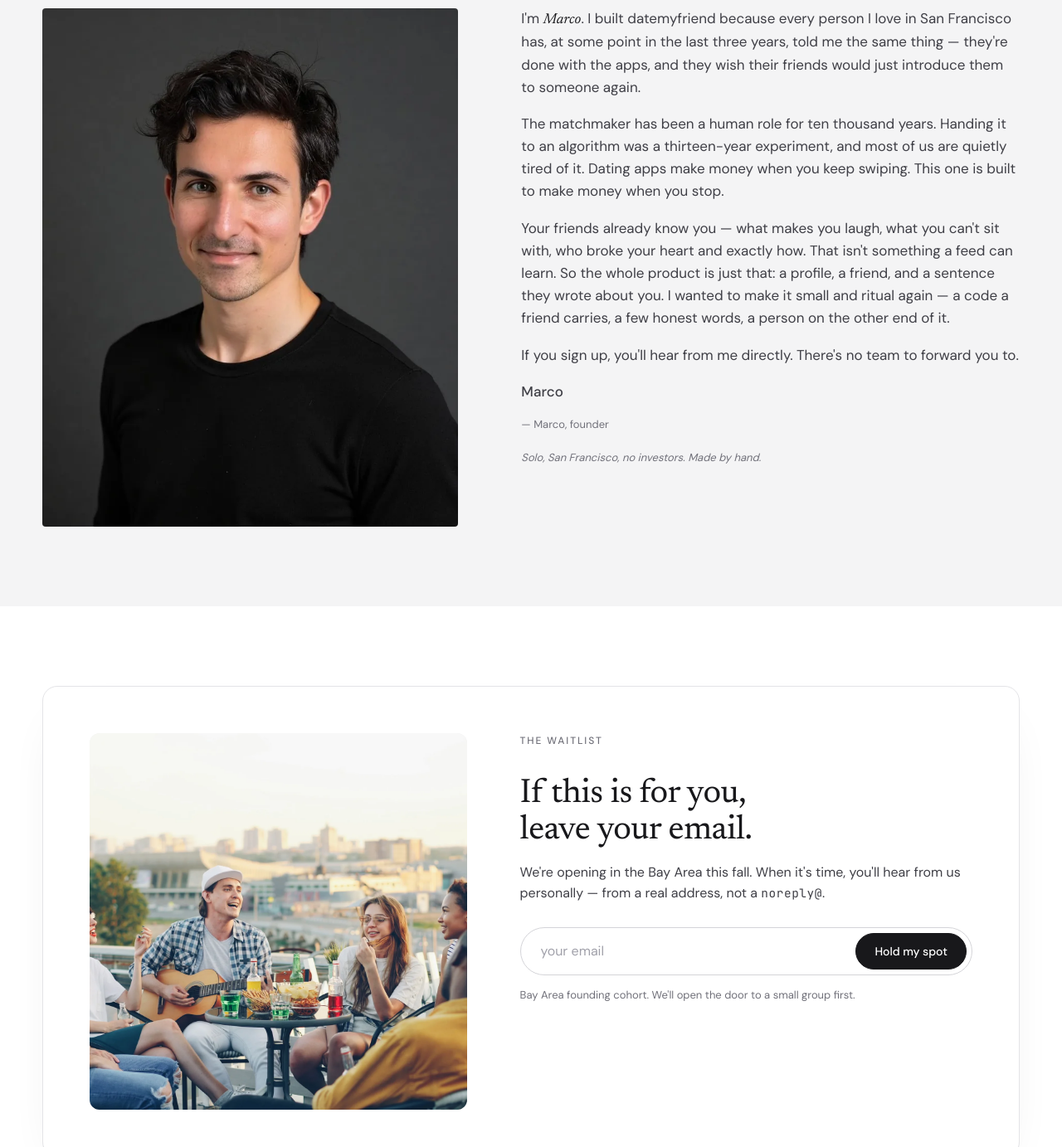
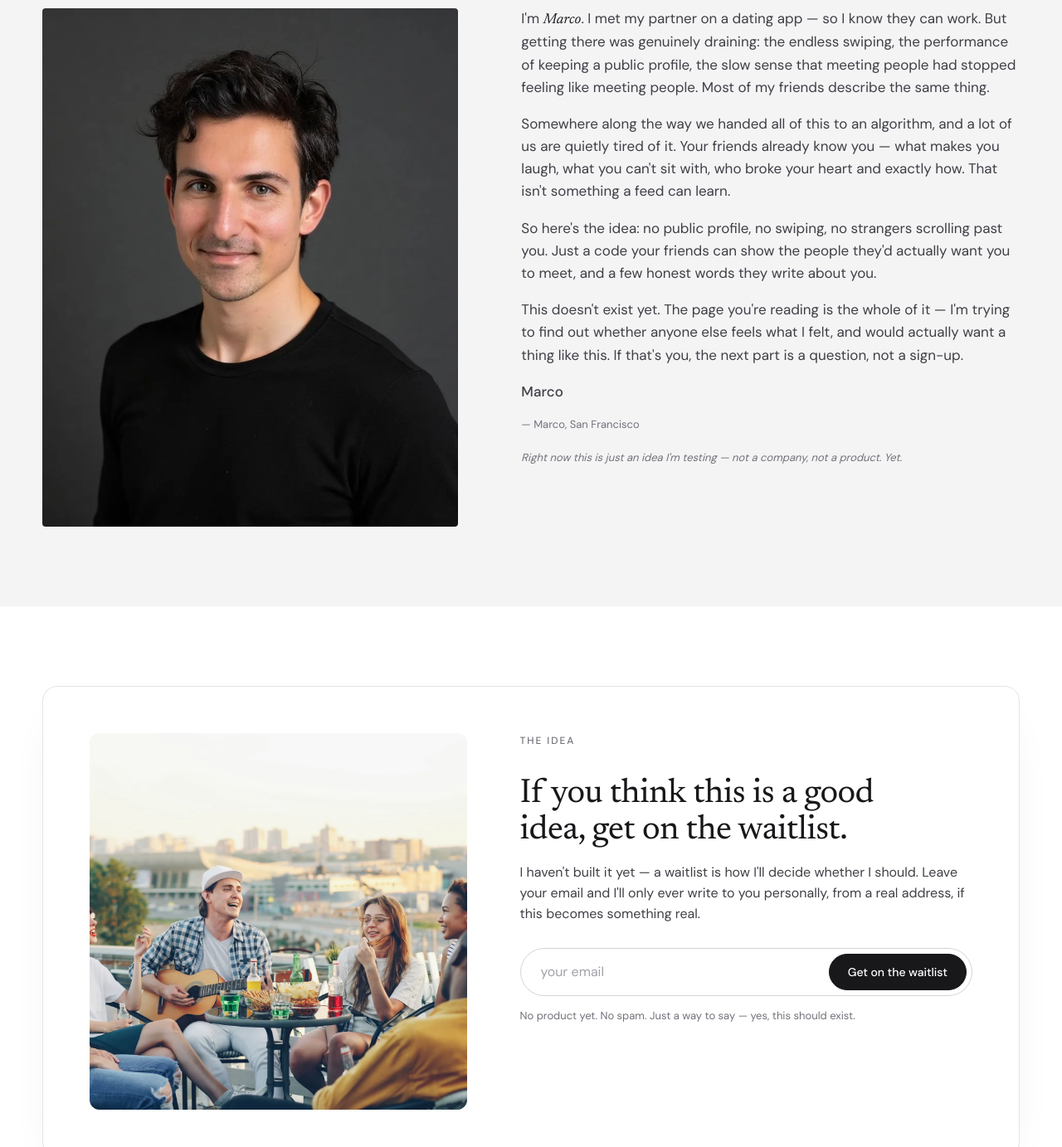
Before and after one commit to mlamina/datemyfriend, a plain HTML site: page index.html in a window 1280 px wide. Shown: the part 5560-6943 px from the top of the page at 83% size. Drawn offline with Linux system fonts and the light colour scheme.

Commit message:
Rewrite founder note + waitlist as honest idea-validation copy
Founder note: partnered (met partner on an app, the journey was rough),
not solo, and the product doesn't exist yet — this page validates the
idea. Drop the "ten thousand years" framing and the announced "I haven't
built this" preamble. Waitlist reframed from launch ("opening this fall")
to validation ("if you think this is a good idea, get on the waitlist").

Co-Authored-By: Claude Opus 4.7 (1M context) <noreply@anthropic.com>

```diff
--- a/index.html
+++ b/index.html
@@ -242,13 +242,13 @@
             <img src="images/marco.webp" alt="Marco, founder of datemyfriend." />
           </div>
           <div class="founder-body">
-            <p>I'm <em>Marco</em>. I built datemyfriend because every person I love in San Francisco has, at some point in the last three years, told me the same thing — they're done with the apps, and they wish their friends would just introduce them to someone again.</p>
-            <p>The matchmaker has been a human role for ten thousand years. Handing it to an algorithm was a thirteen-year experiment, and most of us are quietly tired of it. Dating apps make money when you keep swiping. This one is built to make money when you stop.</p>
-            <p>Your friends already know you — what makes you laugh, what you can't sit with, who broke your heart and exactly how. That isn't something a feed can learn. So the whole product is just that: a profile, a friend, and a sentence they wrote about you. I wanted to make it small and ritual again — a code a friend carries, a few honest words, a person on the other end of it.</p>
-            <p>If you sign up, you'll hear from me directly. There's no team to forward you to.</p>
+            <p>I'm <em>Marco</em>. I met my partner on a dating app — so I know they can work. But getting there was genuinely draining: the endless swiping, the performance of keeping a public profile, the slow sense that meeting people had stopped feeling like meeting people. Most of my friends describe the same thing.</p>
+            <p>Somewhere along the way we handed all of this to an algorithm, and a lot of us are quietly tired of it. Your friends already know you — what makes you laugh, what you can't sit with, who broke your heart and exactly how. That isn't something a feed can learn.</p>
+            <p>So here's the idea: no public profile, no swiping, no strangers scrolling past you. Just a code your friends can show the people they'd actually want you to meet, and a few honest words they write about you.</p>
+            <p>This doesn't exist yet. The page you're reading is the whole of it — I'm trying to find out whether anyone else feels what I felt, and would actually want a thing like this. If that's you, the next part is a question, not a sign-up.</p>
             <p class="sig">Marco</p>
-            <div class="caption" style="margin-top:4px">— Marco, founder</div>
-            <div class="caption" style="margin-top:22px;font-style:italic;color:var(--ink-3)">Solo, San Francisco, no investors. Made by hand.</div>
+            <div class="caption" style="margin-top:4px">— Marco, San Francisco</div>
+            <div class="caption" style="margin-top:22px;font-style:italic;color:var(--ink-3)">Right now this is just an idea I'm testing — not a company, not a product. Yet.</div>
           </div>
         </div>
       </div>
@@ -264,41 +264,42 @@
 
           <div class="ask-form-wrap">
             <div class="fade-in" data-stage="ask">
-              <div class="eyebrow-muted" style="margin-bottom:18px">The waitlist</div>
-              <h2 class="display-m" style="margin-bottom:16px;max-width:22ch">If this is for you, leave your email.</h2>
+              <div class="eyebrow-muted" style="margin-bottom:18px">The idea</div>
+              <h2 class="display-m" style="margin-bottom:16px;max-width:22ch">If you think this is a good idea, get on the waitlist.</h2>
               <p class="body" style="margin-bottom:28px;max-width:36rem">
-                We're opening in the Bay Area this fall. When it's time, you'll hear from us
-                personally — from a real address, not a <span class="mono" style="font-size:0.9em">noreply@</span>.
+                I haven't built it yet — a waitlist is how I'll decide whether I should. Leave your
+                email and I'll only ever write to you personally, from a real address, if this
+                becomes something real.
               </p>
               <form class="form-inline" data-form="ask">
                 <input class="input" type="email" required placeholder="your email" aria-label="email address" />
-                <button class="btn" type="submit">Hold my spot</button>
+                <button class="btn" type="submit">Get on the waitlist</button>
               </form>
-              <p class="caption" style="margin-top:16px">Bay Area founding cohort. We'll open the door to a small group first.</p>
+              <p class="caption" style="margin-top:16px">No product yet. No spam. Just a way to say — yes, this should exist.</p>
             </div>
 
             <div class="fade-in" data-stage="matchmaker" hidden>
               <div class="eyebrow-muted" style="margin-bottom:18px">One more thing</div>
-              <h2 class="display-m" style="margin-bottom:16px;max-width:22ch">You're on the list. Now — one more thing.</h2>
+              <h2 class="display-m" style="margin-bottom:16px;max-width:22ch">You're on the list. Now — one honest question.</h2>
               <p class="body" style="margin-bottom:24px;max-width:40rem;text-wrap:pretty">
-                Who's the friend you'd actually trust to do this for you? The one with the best
-                instinct for who you'd click with. Tell us, and when we open up, we'll set the two
-                of you up first — with a QR they can carry and the words they'll write about you.
+                If this ever becomes real, who's the friend you'd actually trust to do this for you?
+                The one with the best instinct for who you'd click with. Tell me — it helps me
+                understand whether the idea even holds.
               </p>
               <form style="display:grid;gap:12px;max-width:460px" data-form="matchmaker">
                 <input class="input" type="text" placeholder="friend's name" aria-label="friend's name" />
                 <input class="input" type="text" placeholder="their email or phone" aria-label="friend's contact" />
                 <div style="display:flex;gap:12px;align-items:center;margin-top:6px">
-                  <button class="btn" type="submit">Send them a note</button>
-                  <button class="btn-link" type="button" data-skip>Skip — I'll tell them myself</button>
+                  <button class="btn" type="submit">Tell me</button>
+                  <button class="btn-link" type="button" data-skip>Skip for now</button>
                 </div>
               </form>
             </div>
 
             <div class="fade-in" data-stage="done" hidden>
               <div class="eyebrow-muted" style="margin-bottom:18px">That's it</div>
-              <h2 class="display-m" style="margin-bottom:18px;max-width:22ch">Good. Glad you're here.</h2>
-              <p class="body" style="max-width:36rem;font-style:italic">We'll be in touch this fall, from a real address.</p>
+              <h2 class="display-m" style="margin-bottom:18px;max-width:22ch">Thank you — that's a real signal.</h2>
+              <p class="body" style="max-width:36rem">If enough people feel the same way, I'll build it, and you'll hear from me directly.</p>
               <p class="caption" style="margin-top:24px">— Marco</p>
             </div>
           </div>
```
